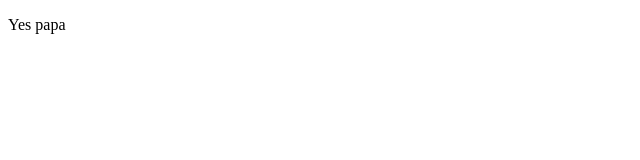
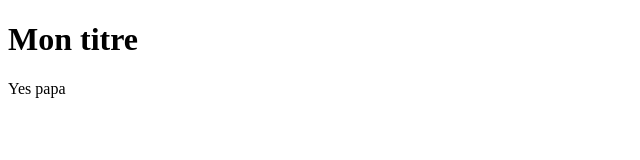
Before and after one commit to MaximeAutechaud/helloworld, a plain HTML site: page index.html in a window 1280 px wide. Shown: the whole page, without its empty margins (0-640 px from the left). Drawn offline with Linux system fonts and the light colour scheme.

Commit message:
Ajout du H1

```diff
--- a/index.html
+++ b/index.html
@@ -5,6 +5,7 @@
         <title>Quest Git 1</title>
     </head>
     <body>
+        <h1>Mon titre</h1>
         <p>Yes papa</p>
     </body>
 </HTMl>
```
